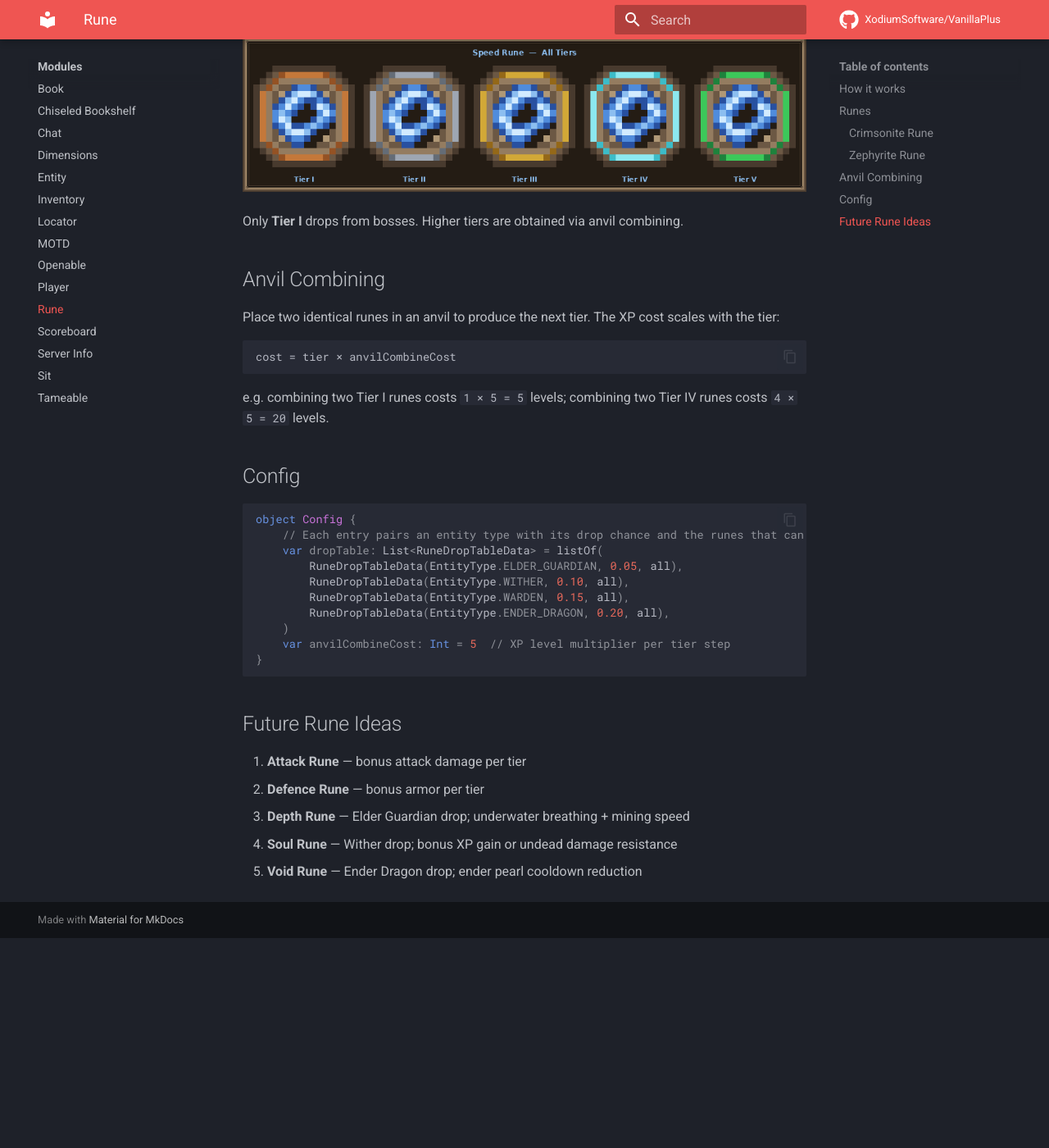
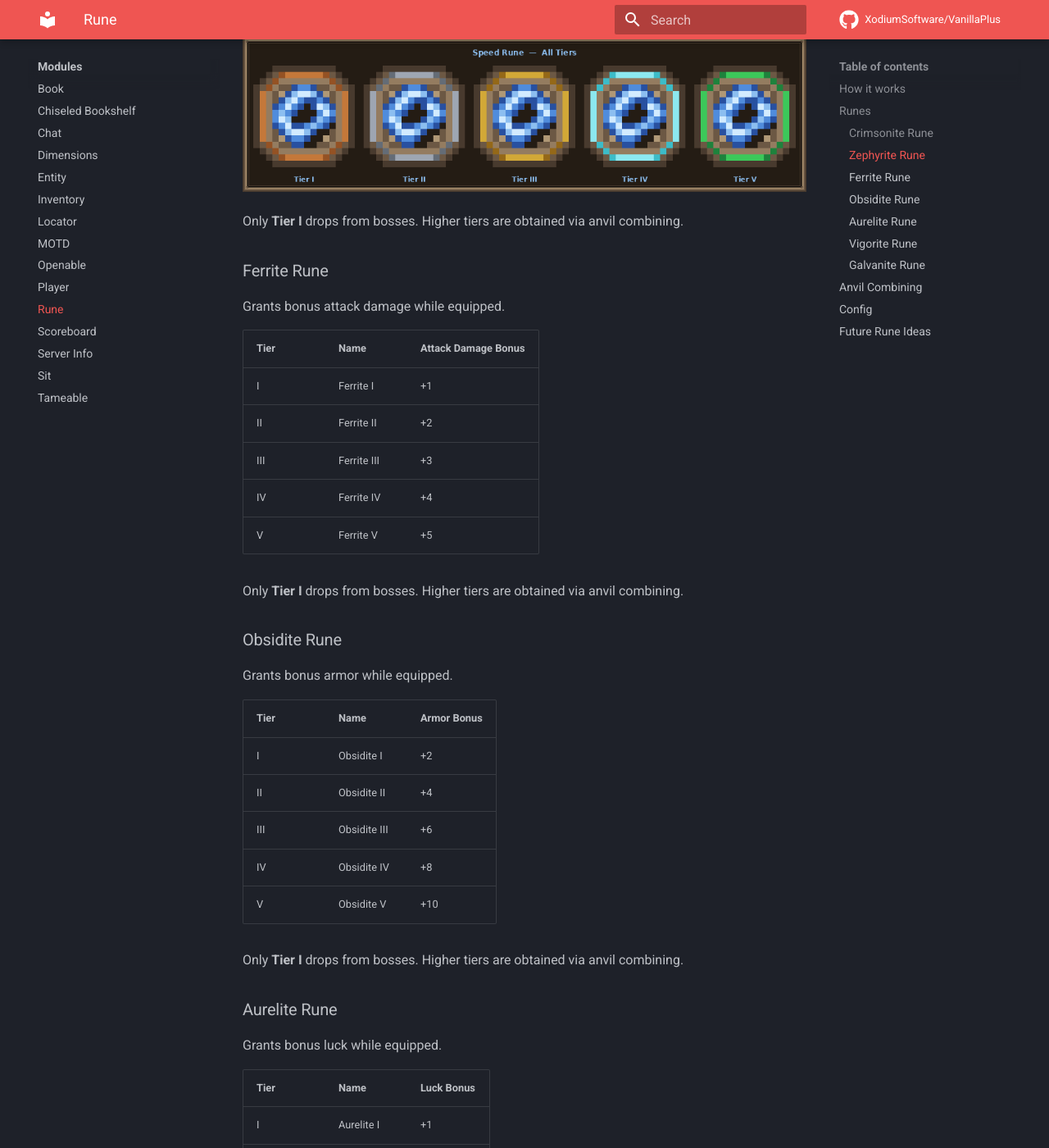
Before and after one commit to XodiumSoftware/VanillaPlus, an MkDocs documentation site: the page built from docs/modules/rune.md, in a window 1280 px wide and 1400 px high, scrolled down 1901 px. Shown: the whole window at 82% size. Built offline with MkDocs 1.6.1 and Material for MkDocs 9.7.7, drawn with Linux system fonts in a browser that asks for light colours; comment, search, counter and statistics services are not loaded; before the commit the page ends 3045 px from its top, so only the background shows below that; some of the changed text lies outside the part shown.

Commit message:
added new runes
Signed-off-by: illyrius666 <28700752+illyrius666@users.noreply.github.com>

```diff
--- a/docs/modules/rune.md
+++ b/docs/modules/rune.md
@@ -46,6 +46,76 @@ Feather. Grants bonus movement speed while equipped.
 | V    | Zephyrite V   | +50% ⚡           |
 
 ![Zephyrite Rune tiers](../images/zephyriterune_tiers_sheet.png)
+
+Only **Tier I** drops from bosses. Higher tiers are obtained via anvil combining.
+
+### Ferrite Rune
+
+Grants bonus attack damage while equipped.
+
+| Tier | Name        | Attack Damage Bonus |
+|------|-------------|---------------------|
+| I    | Ferrite I   | +1                  |
+| II   | Ferrite II  | +2                  |
+| III  | Ferrite III | +3                  |
+| IV   | Ferrite IV  | +4                  |
+| V    | Ferrite V   | +5                  |
+
+Only **Tier I** drops from bosses. Higher tiers are obtained via anvil combining.
+
+### Obsidite Rune
+
+Grants bonus armor while equipped.
+
+| Tier | Name         | Armor Bonus |
+|------|--------------|-------------|
+| I    | Obsidite I   | +2          |
+| II   | Obsidite II  | +4          |
+| III  | Obsidite III | +6          |
+| IV   | Obsidite IV  | +8          |
+| V    | Obsidite V   | +10         |
+
+Only **Tier I** drops from bosses. Higher tiers are obtained via anvil combining.
+
+### Aurelite Rune
+
+Grants bonus luck while equipped.
+
+| Tier | Name         | Luck Bonus |
+|------|--------------|------------|
+| I    | Aurelite I   | +1         |
+| II   | Aurelite II  | +2         |
+| III  | Aurelite III | +3         |
+| IV   | Aurelite IV  | +4         |
+| V    | Aurelite V   | +5         |
+
+Only **Tier I** drops from bosses. Higher tiers are obtained via anvil combining.
+
+### Vigorite Rune
+
+Grants bonus max absorption while equipped.
+
+| Tier | Name         | Max Absorption Bonus |
+|------|--------------|----------------------|
+| I    | Vigorite I   | +4                   |
+| II   | Vigorite II  | +8                   |
+| III  | Vigorite III | +12                  |
+| IV   | Vigorite IV  | +16                  |
+| V    | Vigorite V   | +20                  |
+
+Only **Tier I** drops from bosses. Higher tiers are obtained via anvil combining.
+
+### Galvanite Rune
+
+Grants bonus attack speed while equipped.
+
+| Tier | Name          | Attack Speed Bonus |
+|------|---------------|--------------------|
+| I    | Galvanite I   | +0.2               |
+| II   | Galvanite II  | +0.4               |
+| III  | Galvanite III | +0.6               |
+| IV   | Galvanite IV  | +0.8               |
+| V    | Galvanite V   | +1.0               |
 
 Only **Tier I** drops from bosses. Higher tiers are obtained via anvil combining.
 
@@ -76,8 +146,6 @@ object Config {
 
 ## Future Rune Ideas
 
-1. **Attack Rune** — bonus attack damage per tier
-2. **Defence Rune** — bonus armor per tier
-3. **Depth Rune** — Elder Guardian drop; underwater breathing + mining speed
-4. **Soul Rune** — Wither drop; bonus XP gain or undead damage resistance
-5. **Void Rune** — Ender Dragon drop; ender pearl cooldown reduction
+1. **Depth Rune** — Elder Guardian drop; underwater breathing + mining speed
+2. **Soul Rune** — Wither drop; bonus XP gain or undead damage resistance
+3. **Void Rune** — Ender Dragon drop; ender pearl cooldown reduction
```
Also changed, not shown: other parts of docs/modules/rune.md (+2 -2 lines), ARCHITECTURE.md (+14 -13 lines), docs/images/aureliterune_tiers_sheet.png (added), docs/images/ferriterune_tiers_sheet.png (added), docs/images/galvaniterune_tiers_sheet.png (added), 2 other files.
